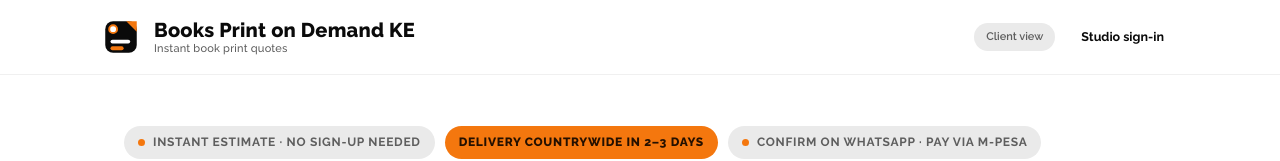
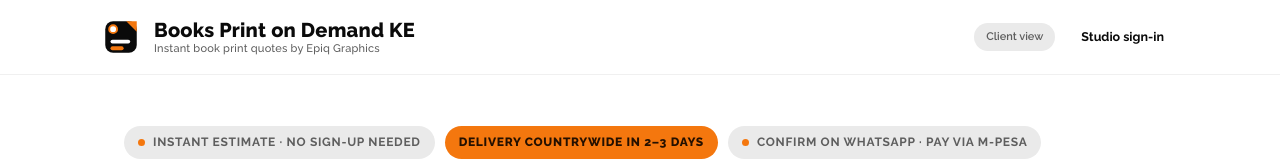
Before and after one commit to mbuaqz/BooksPrintonDemand, a plain HTML site: page frontend/index.html in a window 1280 px wide. Shown: the top 161 px of the page. Drawn offline with Linux system fonts and the light colour scheme.

Commit message:
Update index.html

```diff
--- a/frontend/index.html
+++ b/frontend/index.html
@@ -219,7 +219,7 @@
         <rect x="16" y="36" width="30" height="6" rx="3" fill="var(--paper)"/>
         <rect x="16" y="46" width="20" height="6" rx="3" fill="var(--orange)"/>
       </svg>
-      <span class="brand-text">Books Print on Demand KE<small>Instant book print quotes</small></span>
+      <span class="brand-text">Books Print on Demand KE<small>Instant book print quotes by Epiq Graphics</small></span>
     </a>
     <div class="header-actions">
       <span class="pill" id="mode-pill">Client view</span>
```
